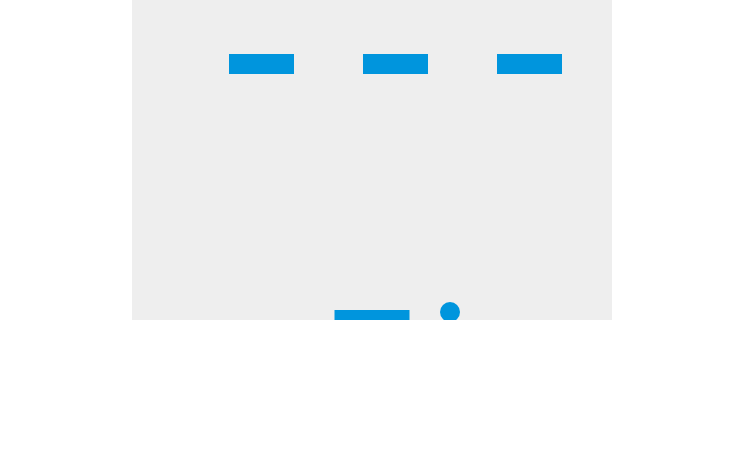
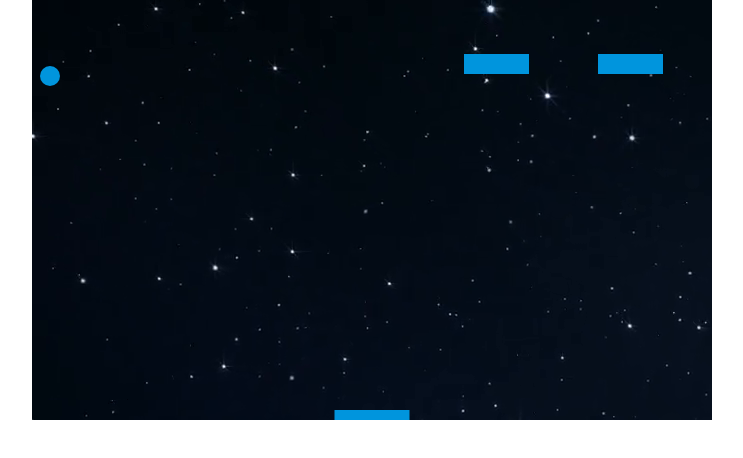
Before and after one commit to billscarp/breakoutGame, a plain HTML site: page index.html in a window 1280 px wide. Shown: the whole page, without its empty margins (268-1011 px from the left). Drawn offline with Linux system fonts and the light colour scheme.

Commit message:
size & css

```diff
--- a/index.html
+++ b/index.html
@@ -11,7 +11,8 @@
         }
 
         canvas {
-            background: #eee;
+            /* background: #eee; */
+            background-image: url("stars.png");
             display: block;
             margin: 0 auto;
         }
@@ -20,7 +21,7 @@
 
 <body>
 
-    <canvas id="myCanvas" width="480" height="320"></canvas>
+    <canvas id="myCanvas" width="680" height="420"></canvas>
 
     <script>
         // render graphics on canvas element
@@ -53,7 +54,7 @@
         // Bricks
 
         let brickRowCount = 3;
-        let brickColumnCount = 6;
+        let brickColumnCount = 9;
         let brickWidth = 65;
         let brickHeight = 20;
         let brickPadding = 2;
@@ -167,7 +168,7 @@
                         dy = -dy;
                     }
                 } else {
-                    alert("GAME OVER");
+                    // alert("GAME OVER");
                     document.location.reload();
                 }
             }
```
Also changed, not shown: stars.png (added).
